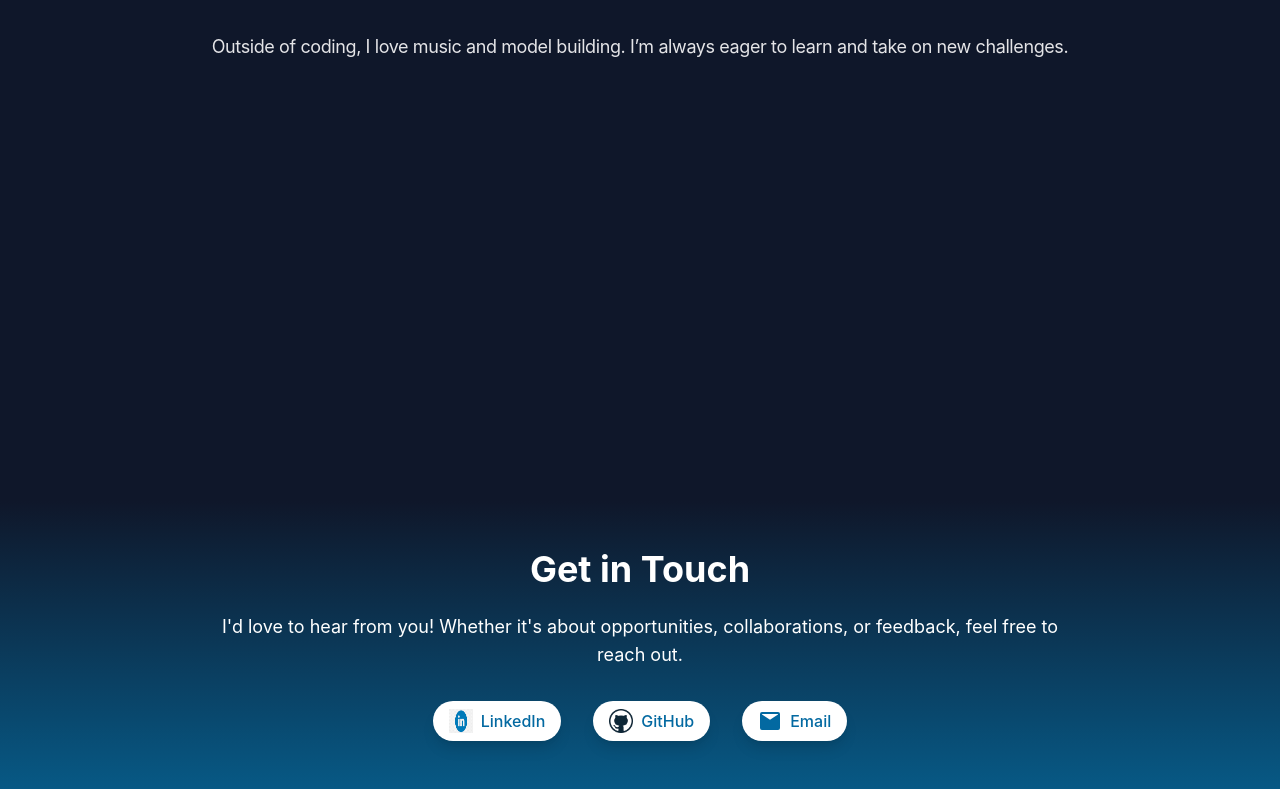
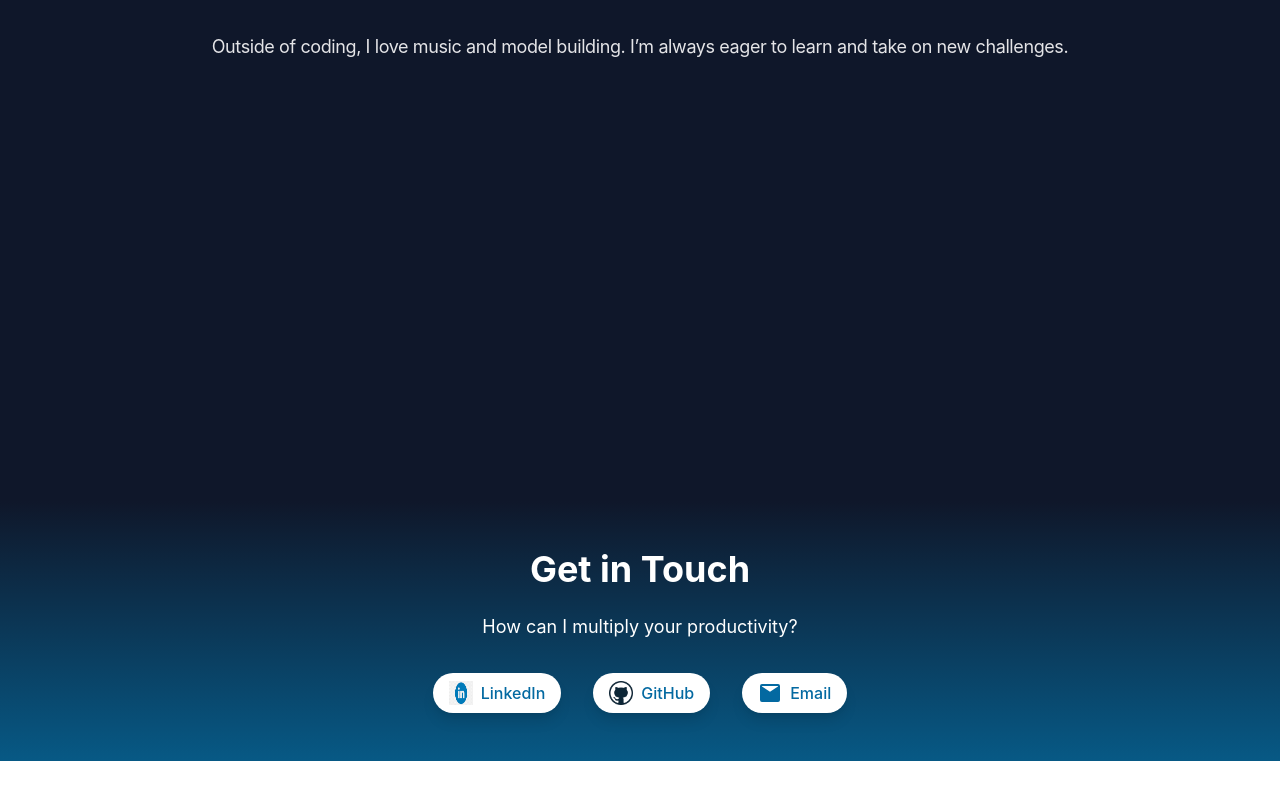
Before and after one commit to davidxv15/Portfolio-2, a React (Vite) app: page / in a window 1280 px wide. Shown: the part 2467-3256 px from the top of the page. After the commit the page ends 3228 px from the top, so only its background shows below. Built offline with nearby package versions, Linux system fonts and the light colour scheme; a web font is replaced by a local one.

Commit message:
p content

```diff
--- a/src/components/Contact.tsx
+++ b/src/components/Contact.tsx
@@ -6,8 +6,7 @@ const Contact: React.FC = () => {
       <div className="max-w-4xl mx-auto text-center px-4">
         <h2 className="text-3xl md:text-4xl font-bold text-white mb-6">Get in Touch</h2>
         <p className="text-white text-lg mb-8">
-          I'd love to hear from you! Whether it's about opportunities, collaborations, or feedback,
-          feel free to reach out.
+          How can I multiply your productivity?
         </p>
         <div className="flex flex-col md:flex-row justify-center items-center space-y-6 md:space-y-0 md:space-x-8">
           {/* LinkedIn */}
```
